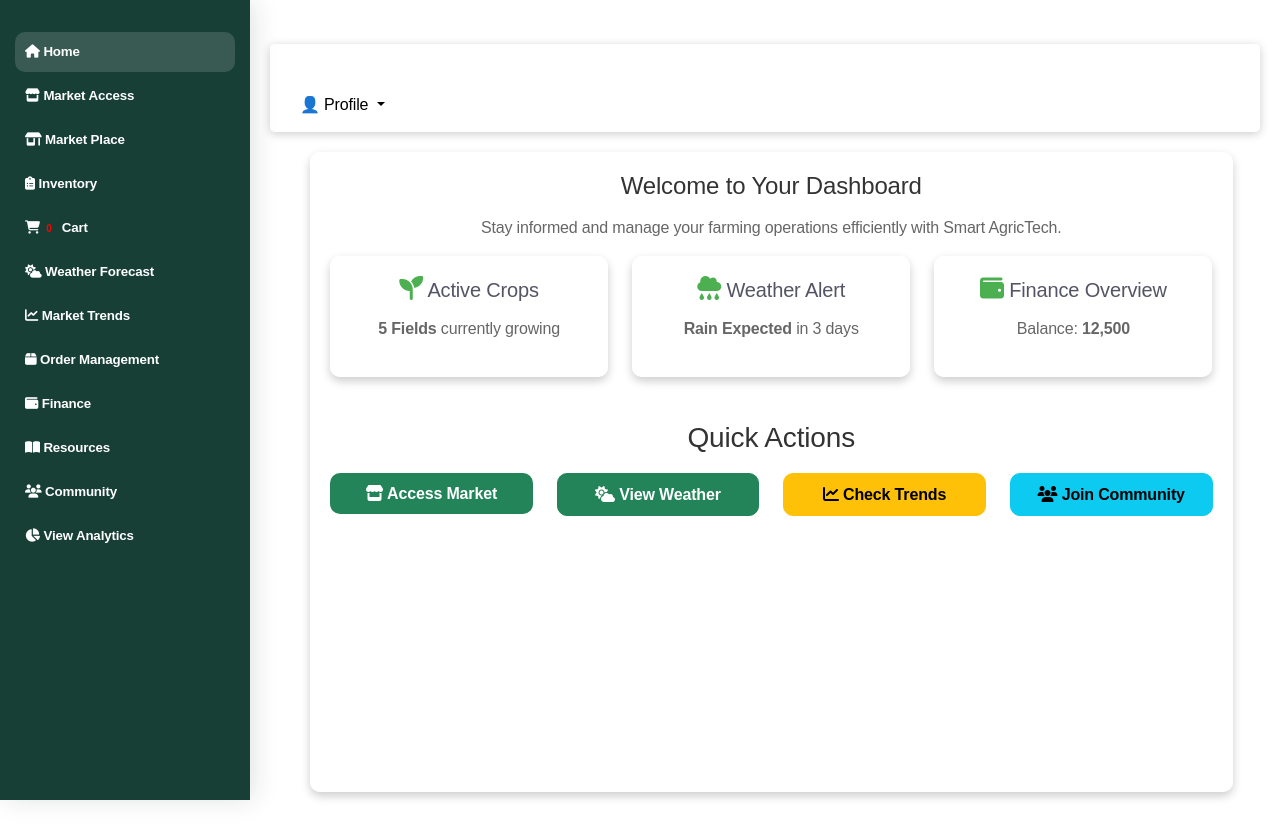
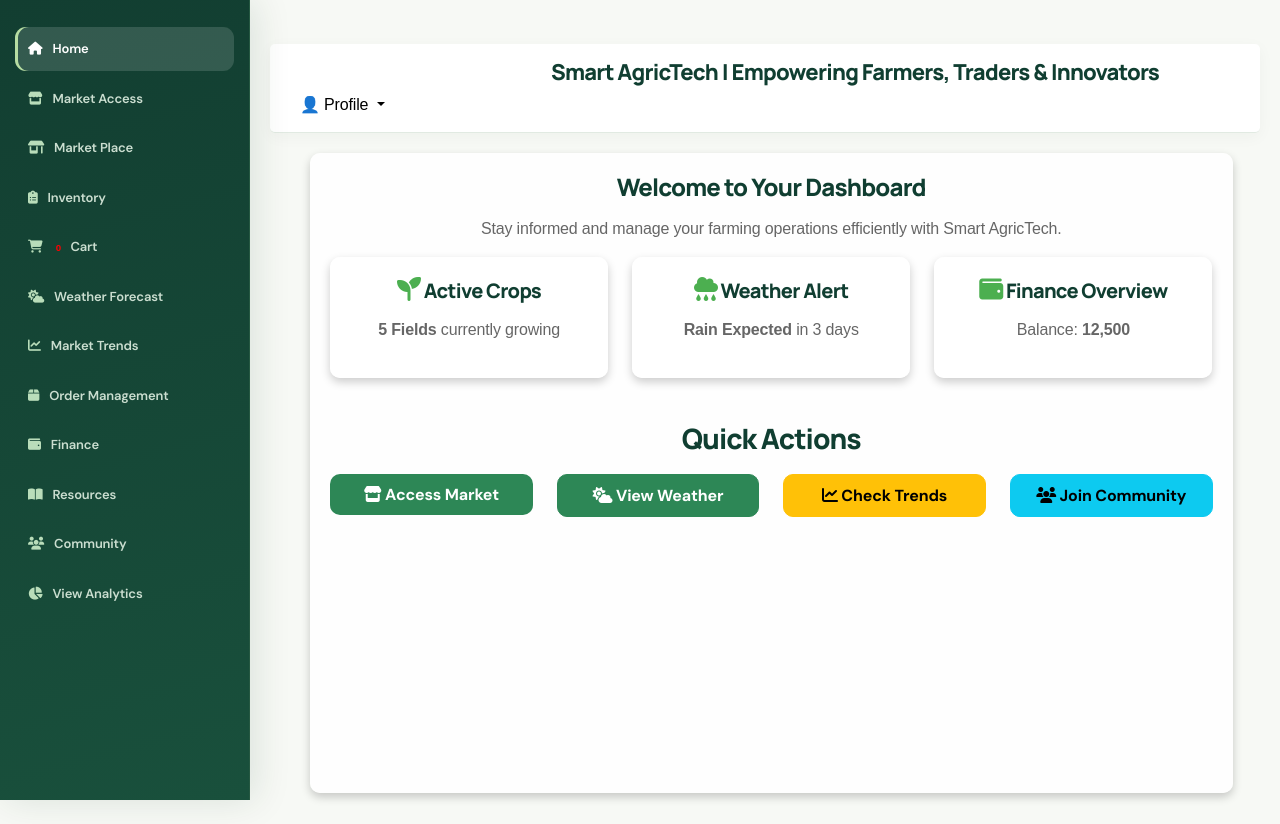
Before and after one commit to BashirBichi/Smart-AgricTech, a Flask app: page /farmer_dashboard in a window 1280 px wide. Run offline with Flask 3, Linux system fonts and the light colour scheme; the visitor is signed in with stand-in values (Sample User, id 1); some libraries are stand-ins or nearby versions.

Commit message:
Apply consistent Smart AgricTech dashboard styling

```diff
--- a/Templates/farmer_dashboard.html
+++ b/Templates/farmer_dashboard.html
@@ -88,6 +88,8 @@ This design provides a clean and intuitive interface for farmers to access impor
     <link rel="stylesheet" href="{{ url_for('static', filename='Css/styles.css') }}">
     <link rel="stylesheet" href="{{ url_for('static', filename='Css/styles.css') }}">
     <link rel="stylesheet" href="{{ url_for('static', filename='Css/brand-refresh.css') }}">
+<link href="https://fonts.googleapis.com/css2?family=DM+Sans:wght@400;500;600;700;800&family=Manrope:wght@400;500;600;700;800&display=swap" rel="stylesheet">
+<link rel="stylesheet" href="{{ url_for('static', filename='Css/dashboard-v2.css') }}">
 </head>
 <style>
 
```
